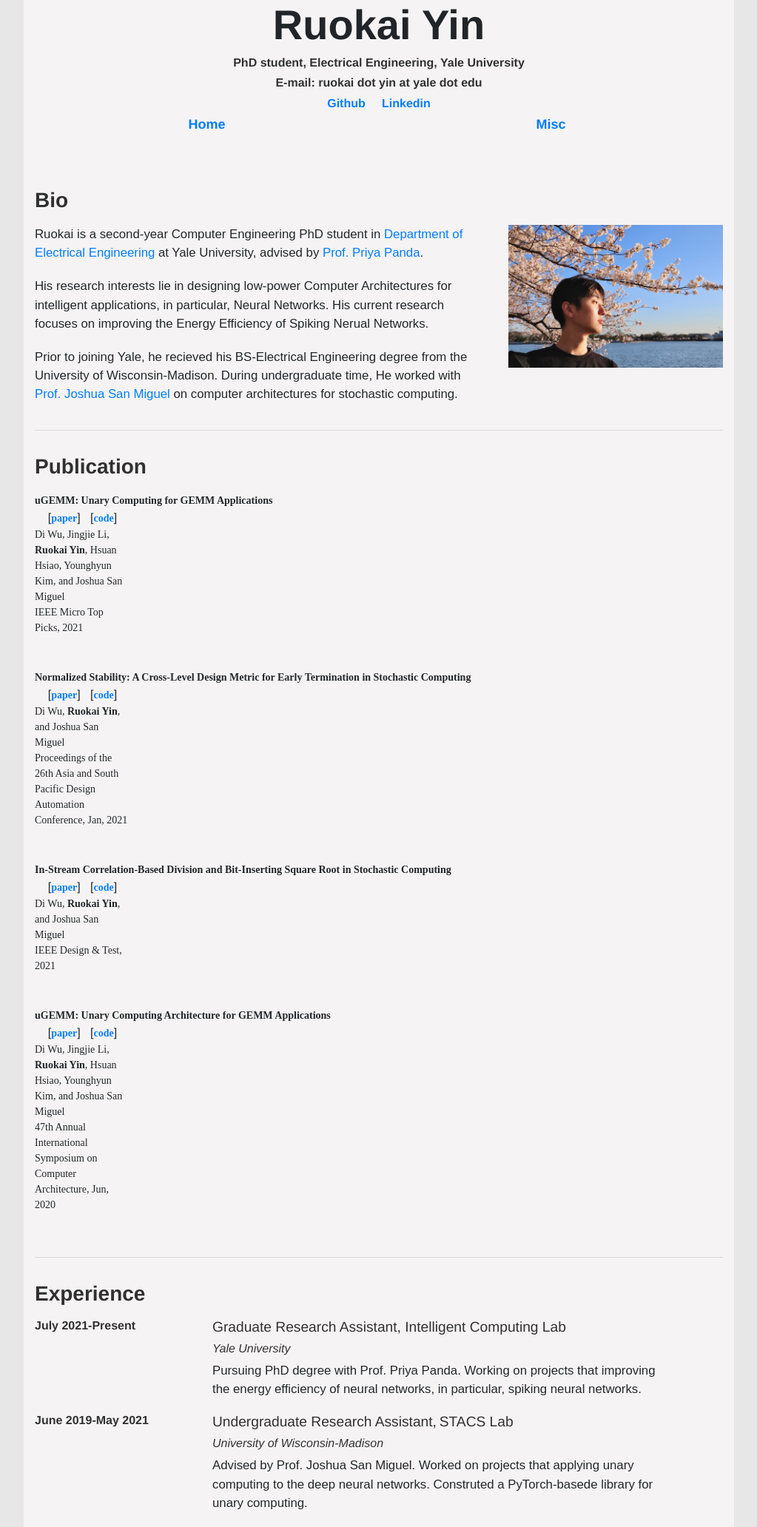
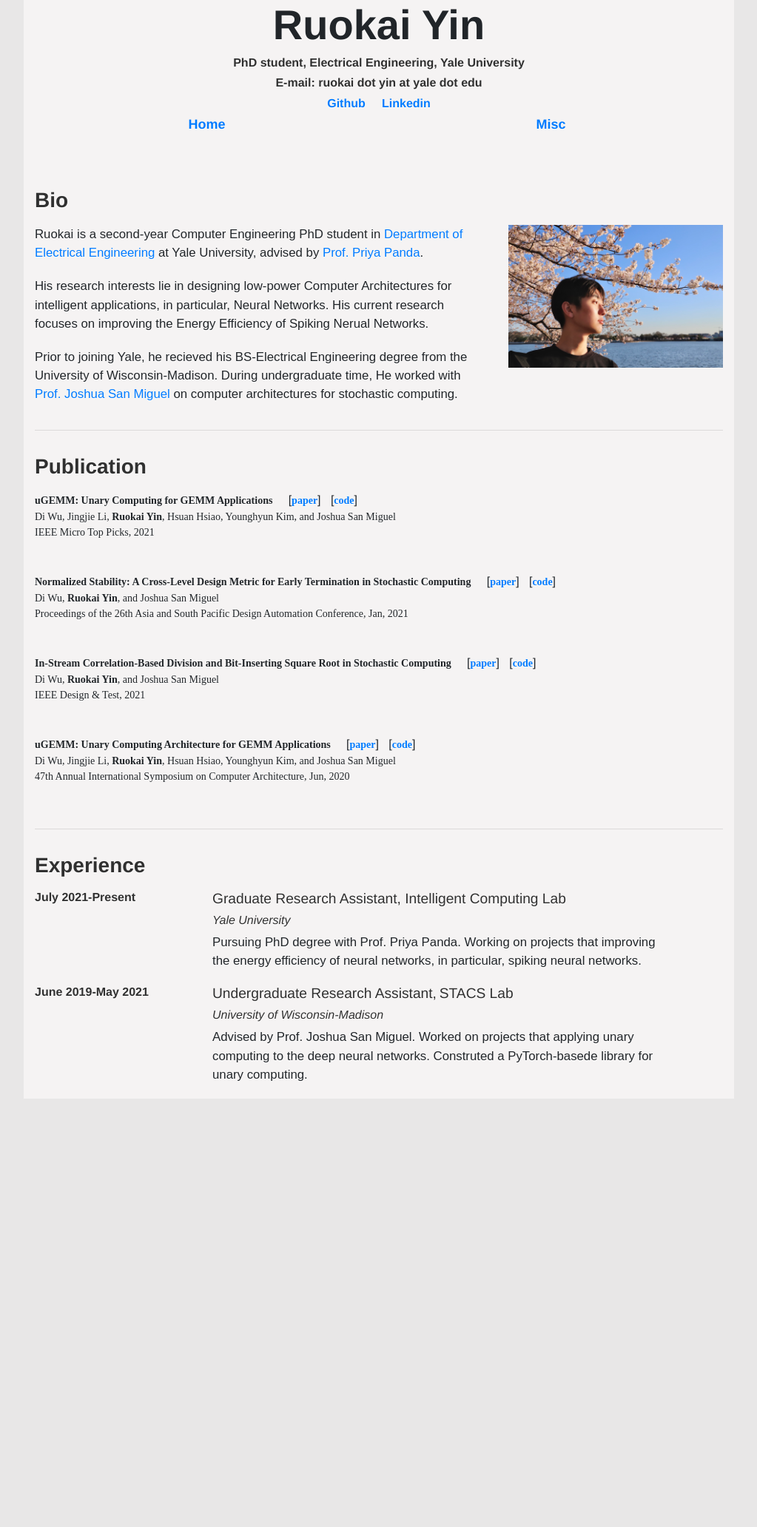
Before and after one commit to RuokaiYin/RuokaiYin.github.io, a Jekyll site: the page built from index.html, in a window 1280 px wide. Shown: the whole page at 74% size, without its empty margins (128-1151 px from the left). Built offline with Jekyll 4.4.1, drawn with Linux system fonts in a browser that asks for light colours; after the commit the page ends 1485 px from its top, so only the background shows below that.

Commit message:
Update publications.html

```diff
--- a/_includes/publications.html
+++ b/_includes/publications.html
@@ -12,7 +12,7 @@
     <!-- <div class="col-2">
         <h4 class="conference">{{ publication.booktitle }}</h4>
     </div> -->
-    <div class="col-2">
+    <div class="col-12">
         <nobr class="papertitle"> {{ publication.title }} </nobr>
         &nbsp;&nbsp;&nbsp;
         [<a class="papertitle" href="{{ site.baseurl }}/papers/{{publication.file}}">paper</a>]
@@ -30,7 +30,7 @@
     <!-- <div class="col-2">
         <h4 class="conference">{{ publication.conference }}</h4>
     </div> -->
-    <div class="col-2">
+    <div class="col-12">
         <nobr class="papertitle"> {{ publication.title }} </nobr>
         &nbsp;&nbsp;&nbsp;
         [<a class="papertitle" href="{{ site.baseurl }}/papers/{{publication.file}}">paper</a>]
```
